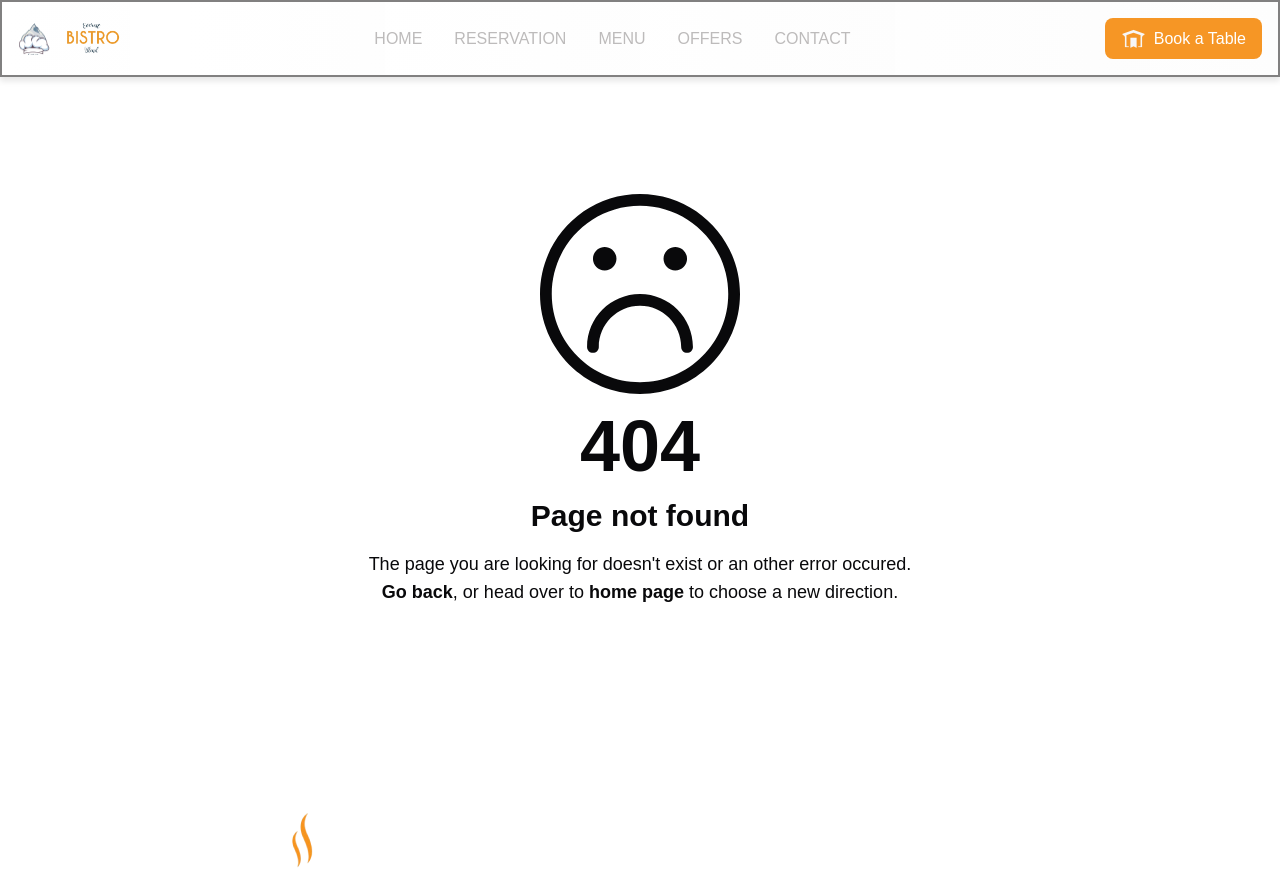
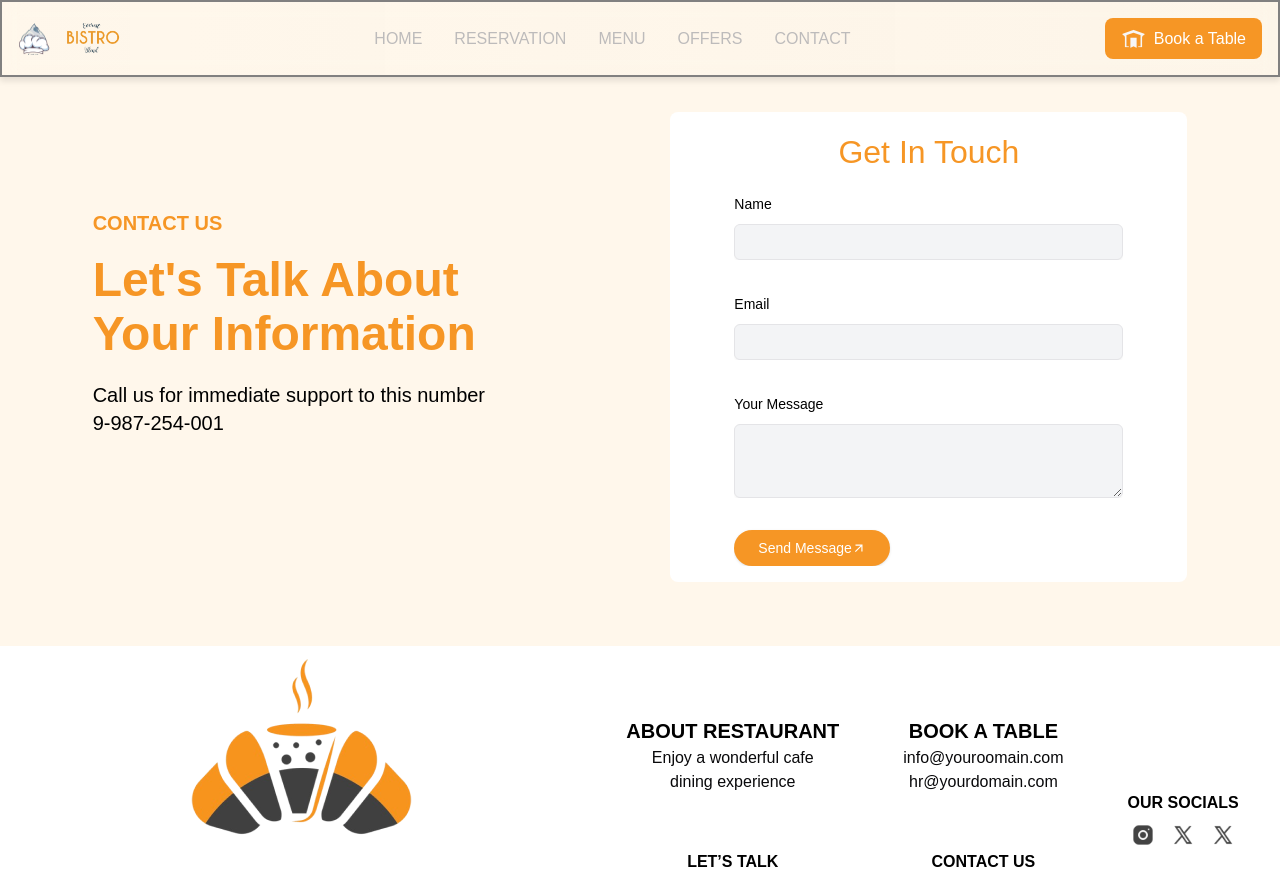
Before and after one commit to shyam888-git/Bon_Appetit, a React (Vite) app: page /contact in a window 1280 px wide. Shown: the top 869 px of the page. Built offline with nearby package versions, Linux system fonts and the light colour scheme.

Commit message:
contact page

```diff
--- /dev/null
+++ b/src/components/Contact/ContactForm.tsx
@@ -0,0 +1,109 @@
+import { zodResolver } from "@hookform/resolvers/zod";
+import { useForm } from "react-hook-form";
+import { z } from "zod";
+
+import { Button } from "@/components/ui/button";
+import {
+  Form,
+  FormControl,
+  FormField,
+  FormItem,
+  FormLabel,
+  FormMessage,
+} from "@/components/ui/form";
+import { Input } from "@/components/ui/input";
+import { Textarea } from "@/components/ui/textarea";
+import { MdArrowOutward } from "react-icons/md";
+
+const formSchema = z.object({
+  name: z.string().min(2, {
+    message: "Name must be at least 3 characters.",
+  }),
+  email: z.string(),
+  message: z.string(),
+});
+
+type FormSchemaType = z.infer<typeof formSchema>;
+
+const LandingForm = () => {
+  const form = useForm<FormSchemaType>({
+    resolver: zodResolver(formSchema),
+    defaultValues: {
+      name: "",
+      email: "",
+      message: "",
+    },
+  });
+
+  const onSubmit = () => {
+    console.log("hello");
+  };
+
+  return (
+    <div className="w-[517px] py-4 rounded-lg bg-white text-white mt-12 px-16">
+      <p className="text-center text-[32px] text-[#F69625] leading-3xl mb-4 ">
+        Get In Touch
+      </p>
+      <Form {...form}>
+        <form
+          onSubmit={form.handleSubmit(onSubmit)}
+          className="space-y-8 text-primary-blue-900"
+        >
+          <FormField
+            control={form.control}
+            name="name"
+            render={({ field }) => (
+              <FormItem>
+                <FormLabel className="text-[#000]"> Name</FormLabel>
+                <FormControl>
+                  <Input {...field} className="bg-gray-100" />
+                </FormControl>
+                <FormMessage />
+              </FormItem>
+            )}
+          />
+          <FormField
+            control={form.control}
+            name="email"
+            render={({ field }) => (
+              <FormItem>
+                <FormLabel className="text-[#000]">Email</FormLabel>
+                <FormControl>
+                  <Input {...field} className="bg-gray-100" />
+                </FormControl>
+                <FormMessage />
+              </FormItem>
+            )}
+          />
+
+          <FormField
+            // control={form.control}
+            name="message"
+            render={({ field }) => (
+              <FormItem className="col-span-8">
+                <FormLabel className="text-[#000]">Your Message</FormLabel>
+                <FormControl>
+                  <Textarea
+                    {...field}
+                    className=" focus:ring-0 placeholder:text-xs rounded-md px-5 py-4 bg-gray-100 border"
+                  />
+                </FormControl>
+                <FormMessage />
+              </FormItem>
+            )}
+          />
+
+          <Button
+            type="submit"
+            className=" bg-[#F69625] text-white rounded-full hover:bg-primary-blue-600 hover:text-primary-gray-100 p-2 px-6"
+          >
+            Send Message
+            <MdArrowOutward />
+          </Button>
+        </form>
+      </Form>
+    </div>
+  );
+};
+
+export default LandingForm;
--- /dev/null
+++ b/src/components/Contact/ContactUs.tsx
@@ -0,0 +1,26 @@
+import LandingForm from "./ContactForm";
+
+export const ContactUs = () => {
+  return (
+    <div className="bg-white">
+      <div className="py-16 bg-[#FFF7EB] relative flex justify-around items-center">
+        <div className="text-primary-gray-50">
+          <p className=" text-xl text-[#F69625]  font-bold leading-3xl uppercase mb-4">
+            Contact us
+          </p>
+
+          <p className="text-5xl text-[#F69625] font-semibold leading-[54px] mb-5">
+            Let&apos;s Talk About <br />
+            Your Information
+          </p>
+          <p className="text-xl text-[#000] font-medium leading-3xl">
+            Call us for immediate support to this number
+            <br />
+            9-987-254-001
+          </p>
+        </div>
+        <LandingForm />
+      </div>
+    </div>
+  );
+};
--- a/src/components/Header/Header.tsx
+++ b/src/components/Header/Header.tsx
@@ -24,7 +24,7 @@ const Header = ({ currentSlide, titles }) => {
           <MenuCard />
         ) : (
           <>
-            <div className="button_title mt-32">
+            <div className="button_title mt-80">
               <span>{mainTitle} </span>
               <span className="mt-[-8px]">{subTitle} </span>
             </div>
--- a/src/components/Menu/Menu.tsx
+++ b/src/components/Menu/Menu.tsx
@@ -37,7 +37,7 @@ const offers = [
 
 const Menu = () => {
   return (
-    <div className="bg-[#FFF7EB]  flex justify-center overflow-x-auto">
+    <div className="bg-[#FFF7EB]  flex justify-center overflow-x-auto ">
       <div className="w-[1200px] p-8">
         <div className="flex justify-between items-center mb-8">
           <h1 className="text-4xl">
@@ -60,7 +60,7 @@ const Menu = () => {
                     color: category === "Trending" ? "white" : "#000",
                     flex: `0 0 calc(100% / ${
                       window.innerWidth >= 1280
-                        ? 7
+                        ? 6
                         : window.innerWidth >= 1024
                         ? 6
                         : window.innerWidth >= 768
--- a/src/components/navbar/LargeScreenNavbar.tsx
+++ b/src/components/navbar/LargeScreenNavbar.tsx
@@ -26,7 +26,7 @@ const navLink = [
 const LargeScreenNavbar = () => {
   return (
     <>
-      <ul className="hidden md:flex space-x-8 ">
+      <ul className="hidden md:flex space-x-8  transparent-navbar">
         {navLink.map((link, idx) => (
           <li
             key={idx}
--- a/src/components/navbar/styles.css
+++ b/src/components/navbar/styles.css
@@ -1,8 +1,9 @@
-.navbarBackground{
-    background: linear-gradient(90deg, rgba(255, 255, 255, 0.04) 0%, rgba(153, 153, 153, 0.02) 100%);
 
 
-}
+.transparent-navbar {
+    background-color: transparent;
+  }
+
 
 @media (max-width:1000){
     .logo_container{
```
Also changed, not shown: src/routes/router.tsx (+7 -0 lines).
